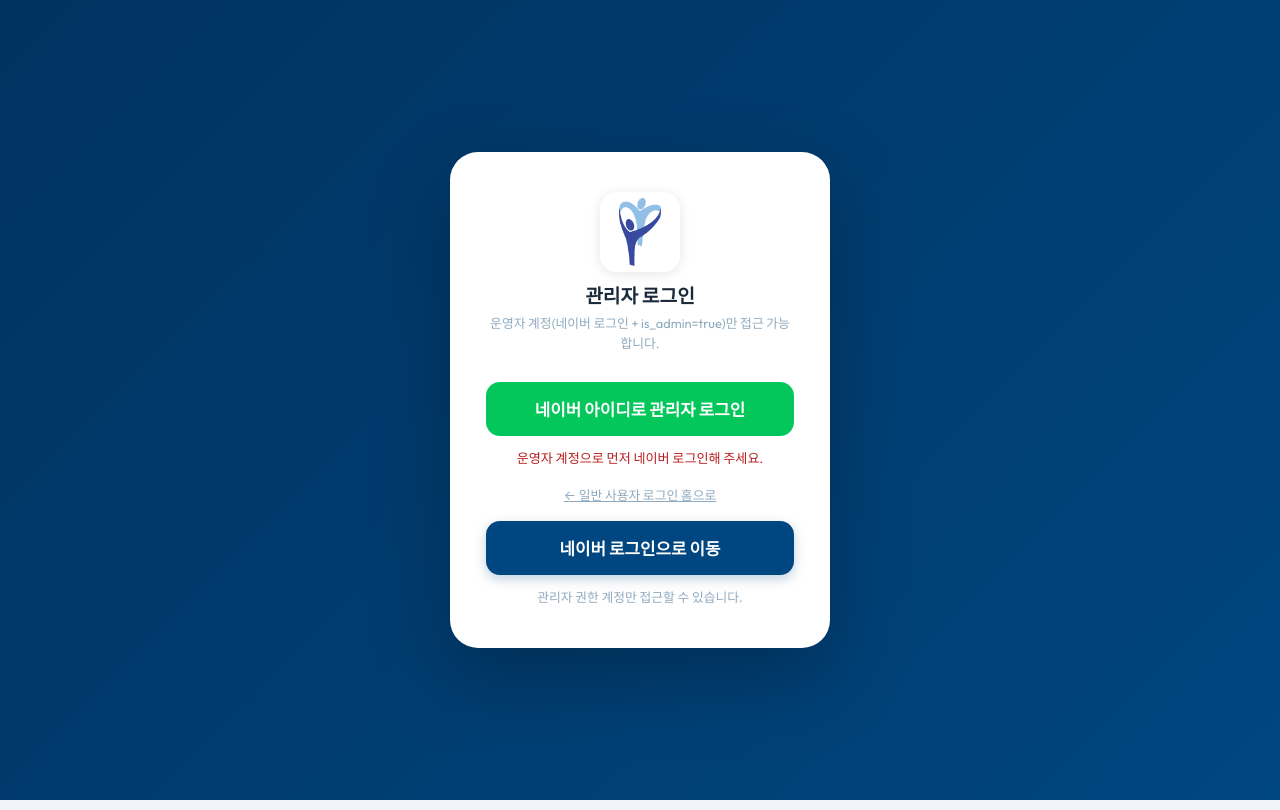
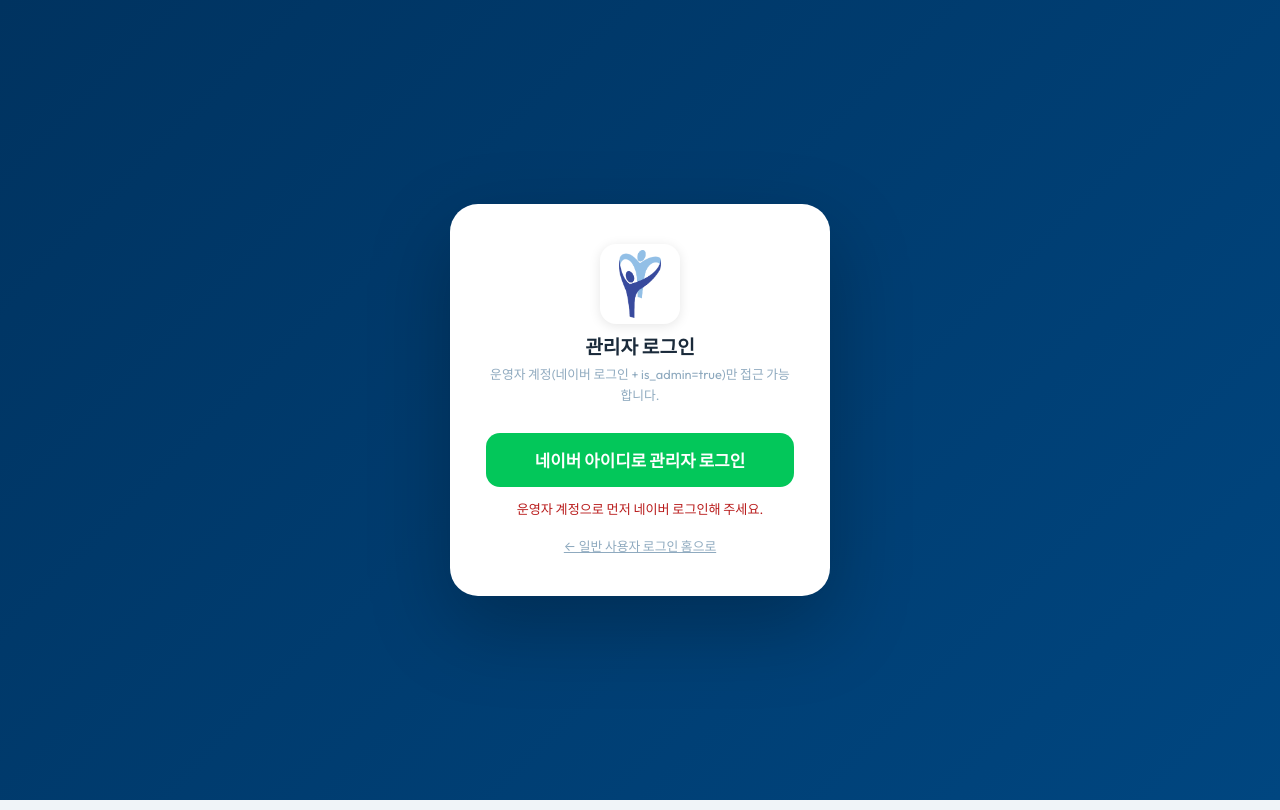
Before and after one commit to kdy53800-ops/Health-Guardian, a plain HTML site: page admin-ranking.html in a window 1280 px wide. Drawn offline with Linux system fonts and the light colour scheme; a web font is replaced by a local one.

Commit message:
fix: 관리자 로그인 세션 처리 및 네이버 버튼 정리

```diff
--- a/admin-ranking.html
+++ b/admin-ranking.html
@@ -135,6 +135,7 @@
   </div>
 
   <script src="js/app.js"></script>
+  <script src="js/supabase-auth.js"></script>
   <script src="js/admin.js"></script>
 </body>
 </html>
--- a/js/admin.js
+++ b/js/admin.js
@@ -28,28 +28,6 @@
   };
 }
 
-function ensureOverlayActionButton() {
-  const { overlay } = getOverlayElements();
-  if (!overlay) return;
-
-  let actionWrap = document.getElementById('adminOverlayAction');
-  if (actionWrap) return actionWrap;
-
-  actionWrap = document.createElement('div');
-  actionWrap.id = 'adminOverlayAction';
-  actionWrap.style.marginTop = '16px';
-  actionWrap.innerHTML = `
-    <button type="button" class="btn btn-primary btn-block btn-lg" onclick="handleAdminLogin(event)">
-      네이버 로그인으로 이동
-    </button>
-    <p style="text-align:center;margin-top:12px;font-size:0.8rem;color:var(--text-muted);">
-      관리자 권한 계정만 접근할 수 있습니다.
-    </p>
-  `;
-  overlay.querySelector('.admin-login-card').appendChild(actionWrap);
-  return actionWrap;
-}
-
 function showAdminAccessOverlay(message) {
   const { overlay, logo, errEl, form } = getOverlayElements();
   if (!overlay) return;
@@ -65,7 +43,6 @@
   if (form) {
     form.style.display = 'none';
   }
-  ensureOverlayActionButton();
 }
 
 function hideAdminAccessOverlay() {
@@ -107,6 +84,10 @@
 }
 
 document.addEventListener('DOMContentLoaded', async () => {
+  if (window.SupabaseAuth) {
+    await SupabaseAuth.handleIndexSession();
+  }
+
   if (!canTryAdminApi()) {
     showAdminAccessOverlay('운영자 계정으로 먼저 네이버 로그인해 주세요.');
     return;
```
Also changed, not shown: admin-users.html (+1 -0 lines), admin.html (+1 -0 lines).
